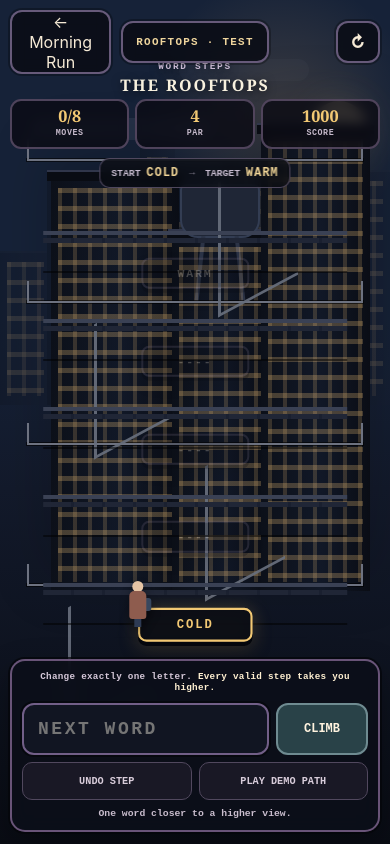
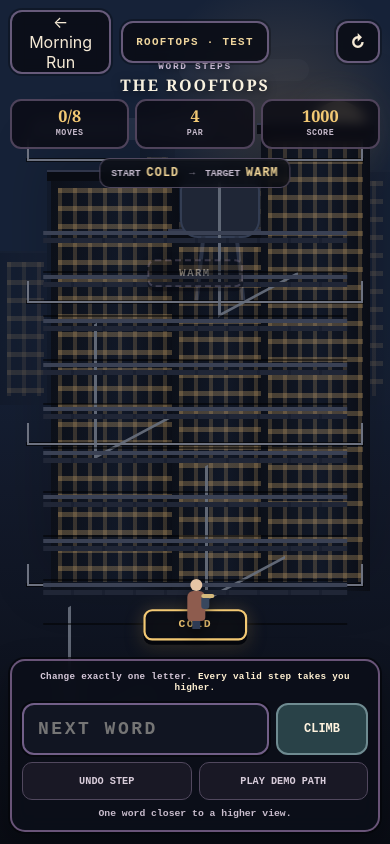
Before and after one commit to GWStudios54/ClueMorning, a website: page public/word-steps-test/index.html in a window 390 px wide. Drawn offline with Linux system fonts and the light colour scheme.

Commit message:
Animate Word Steps Rooftops character movement
* Animate Word Steps rooftop traversal

* Fix Rooftops animation timing expression

```diff
--- a/public/word-steps-test/index.html
+++ b/public/word-steps-test/index.html
@@ -46,6 +46,12 @@
     .water-tower{position:absolute;right:9%;top:-54px;width:80px;height:54px;border-radius:6px 6px 18px 18px;background:#1f2636;border:2px solid #333d53}
     .water-tower::before,.water-tower::after{content:"";position:absolute;top:50px;width:4px;height:65px;background:#2b3346}
     .water-tower::before{left:16px;transform:rotate(6deg)}.water-tower::after{right:16px;transform:rotate(-6deg)}
+    .scene-camera{
+      position:absolute;inset:0;pointer-events:none;
+      transform:translateY(var(--camera-shift,0px));
+      transition:transform 850ms cubic-bezier(.2,.8,.2,1);
+      will-change:transform;
+    }
     .fire-escape{position:absolute;left:19%;bottom:7%;width:72%;height:84%;pointer-events:none}
     .rail{position:absolute;left:0;right:0;height:2px;background:#6d7280;box-shadow:0 0 0 1px rgba(0,0,0,.6)}
     .rail::before,.rail::after{content:"";position:absolute;bottom:0;width:2px;height:22px;background:#6d7280}
@@ -62,24 +68,38 @@
       border-top:4px solid #3a4154;border-bottom:2px solid rgba(0,0,0,.5);
     }
     .ledge::before{content:"";position:absolute;left:0;right:0;top:3px;height:5px;background:repeating-linear-gradient(90deg,#202636 0 28px,#1a2030 28px 31px)}
-    .ledge.l0{bottom:0}.ledge.l1{bottom:20%}.ledge.l2{bottom:40%}.ledge.l3{bottom:60%}.ledge.l4{bottom:80%}
+    .ledge.l0{bottom:0}.ledge.l1{bottom:10%}.ledge.l2{bottom:20%}.ledge.l3{bottom:30%}.ledge.l4{bottom:40%}
+    .ledge.l5{bottom:50%}.ledge.l6{bottom:60%}.ledge.l7{bottom:70%}.ledge.l8{bottom:80%}
     .word-sign{
-      position:absolute;left:50%;transform:translate(-50%,50%);bottom:var(--y);
-      min-width:126px;padding:8px 13px;border:2px solid #6b6177;border-radius:8px;
+      position:absolute;transform:translate(-50%,50%);
+      min-width:112px;padding:7px 11px;border:2px solid #6b6177;border-radius:8px;
       background:rgba(10,12,20,.92);box-shadow:0 4px 0 #05070d,0 8px 18px rgba(0,0,0,.28);
-      color:#e9ddca;text-align:center;font:900 .82rem/1 "Courier New",monospace;letter-spacing:.16em;
-      opacity:.25;transition:opacity .28s ease,transform .45s ease,filter .28s ease;
+      color:#e9ddca;text-align:center;font:900 .73rem/1 "Courier New",monospace;letter-spacing:.14em;
+      opacity:.16;transition:opacity .28s ease,transform .45s ease,filter .28s ease,border-color .25s ease,color .25s ease;
     }
     .word-sign.active{opacity:1;color:#fff3d8;border-color:#a88e62;filter:drop-shadow(0 0 8px rgba(244,198,107,.23))}
-    .word-sign.current{color:var(--gold);transform:translate(-50%,50%) scale(1.06);border-color:var(--gold)}
+    .word-sign.current{color:var(--gold);transform:translate(-50%,50%) scale(1.08);border-color:var(--gold)}
+    .word-sign.target{opacity:.42;border-style:dashed}
+    .word-sign.target.active{opacity:1;border-style:solid}
     .climber{
-      position:absolute;left:calc(50% - 82px);bottom:var(--climb,0%);
-      width:25px;height:44px;transition:bottom .75s cubic-bezier(.2,.8,.2,1),left .75s ease;
-      z-index:8;filter:drop-shadow(0 5px 5px rgba(0,0,0,.45));
+      position:absolute;left:50%;bottom:0;
+      width:32px;height:54px;transform:translate(-50%,4px);
+      transition:left 360ms linear,bottom 520ms cubic-bezier(.2,.8,.2,1),transform 190ms ease;
+      z-index:8;filter:drop-shadow(0 6px 6px rgba(0,0,0,.45));
     }
-    .climber::before{content:"";position:absolute;left:7px;top:0;width:11px;height:11px;border-radius:50%;background:#e6c5a5}
-    .climber::after{content:"";position:absolute;left:4px;top:10px;width:17px;height:28px;border-radius:5px 5px 3px 3px;background:#8e5c4e;box-shadow:0 13px 0 -5px #2e3b54}
-    .bag{position:absolute;left:18px;top:17px;width:8px;height:13px;border-radius:3px;background:#38475e}
+    .climber-sprite{position:relative;width:100%;height:100%;transform-origin:center center}
+    .climber.facing-left .climber-sprite{transform:scaleX(-1)}
+    .climber-head{position:absolute;left:10px;top:1px;width:12px;height:12px;border-radius:50%;background:#e6c5a5}
+    .climber-body{position:absolute;left:7px;top:13px;width:18px;height:30px;border-radius:6px 6px 4px 4px;background:#8e5c4e;box-shadow:0 13px 0 -5px #2e3b54}
+    .climber-bag{position:absolute;left:21px;top:18px;width:8px;height:13px;border-radius:3px;background:#38475e}
+    .climber-scarf{position:absolute;left:21px;top:16px;width:13px;height:4px;border-radius:999px;background:#d6ba7c;transform-origin:left center}
+    .climber.walking .climber-sprite{animation:climber-bob .28s infinite alternate}
+    .climber.climbing .climber-sprite{animation:climber-climb .22s infinite alternate}
+    .climber.hopping{transform:translate(-50%,-10px)}
+    .climber.walking .climber-scarf,.climber.hopping .climber-scarf{animation:scarf-flick .24s infinite alternate}
+    @keyframes climber-bob{from{margin-top:0}to{margin-top:-3px}}
+    @keyframes climber-climb{from{margin-top:0}to{margin-top:-4px}}
+    @keyframes scarf-flick{from{transform:rotate(-7deg)}to{transform:rotate(10deg)}}
     .topbar{
       position:absolute;z-index:20;top:max(10px,env(safe-area-inset-top));left:10px;right:10px;
       display:grid;grid-template-columns:1fr auto 1fr;gap:10px;align-items:center;pointer-events:none
@@ -139,8 +159,8 @@
       .prompt{font-size:.58rem}
       form{grid-template-columns:minmax(0,1fr) 92px}
       .add{min-width:0}
-      .word-sign{min-width:108px;font-size:.72rem}
-      .climber{left:calc(50% - 70px)}
+      .word-sign{min-width:96px;font-size:.66rem}
+      .climber{width:30px;height:51px}
     }
     @media(max-height:700px){
       .climb-track{top:25%;bottom:29%}
@@ -149,6 +169,7 @@
       .stat{min-height:45px}
       .controls{padding:9px}
       .actions button{min-height:34px}
+      .scene-camera{transform:translateY(var(--camera-shift-compact,var(--camera-shift,0px)))}
     }
   </style>
 </head>
@@ -162,19 +183,25 @@
     <div class="skyline near" aria-hidden="true">
       <i class="n1"></i><i class="n2"></i><i class="n3"><span class="water-tower"></span></i><i class="n4"></i><i class="n5"></i>
     </div>
-    <div class="fire-escape" aria-hidden="true">
-      <span class="rail r1"></span><span class="rail r2"></span><span class="rail r3"></span><span class="rail r4"></span><span class="rail r5"></span>
-      <span class="stairs s1"></span><span class="stairs s2"></span><span class="stairs s3"></span><span class="stairs s4"></span>
-    </div>
+    <div class="scene-camera" id="camera" aria-hidden="true">
+      <div class="fire-escape">
+        <span class="rail r1"></span><span class="rail r2"></span><span class="rail r3"></span><span class="rail r4"></span><span class="rail r5"></span>
+        <span class="stairs s1"></span><span class="stairs s2"></span><span class="stairs s3"></span><span class="stairs s4"></span>
+      </div>
 
-    <div class="climb-track" id="track" aria-hidden="true">
-      <div class="ledge l0"></div><div class="ledge l1"></div><div class="ledge l2"></div><div class="ledge l3"></div><div class="ledge l4"></div>
-      <div class="word-sign active current" data-floor="0" style="--y:0%">COLD</div>
-      <div class="word-sign" data-floor="1" style="--y:20%">----</div>
-      <div class="word-sign" data-floor="2" style="--y:40%">----</div>
-      <div class="word-sign" data-floor="3" style="--y:60%">----</div>
-      <div class="word-sign" data-floor="4" style="--y:80%">WARM</div>
-      <div class="climber" id="climber" style="--climb:0%"><span class="bag"></span></div>
+      <div class="climb-track" id="track">
+        <div class="ledge l0"></div><div class="ledge l1"></div><div class="ledge l2"></div><div class="ledge l3"></div><div class="ledge l4"></div>
+        <div class="ledge l5"></div><div class="ledge l6"></div><div class="ledge l7"></div><div class="ledge l8"></div>
+        <div id="pathSigns"></div>
+        <div class="climber" id="climber">
+          <div class="climber-sprite">
+            <span class="climber-head"></span>
+            <span class="climber-body"></span>
+            <span class="climber-bag"></span>
+            <span class="climber-scarf"></span>
+          </div>
+        </div>
+      </div>
     </div>
 
     <div class="topbar">
@@ -222,90 +249,161 @@
       const WORDS=new Set([
         'COLD','CORD','CARD','WARD','WARM','WORD','WORE','CORE','CARE','CURE','CURL','CURD',
         'GOLD','TOLD','BOLD','FOLD','HOLD','MOLD','COLT','COLE','CODE','CONE','CORK','CORN',
-        'WOLD','WORE','WORM','FORM','FARM','HARM','HARD','WARY','WARP','WARN','WART'
+        'WOLD','WORM','FORM','FARM','HARM','HARD','WARY','WARP','WARN','WART'
       ]);
-      let path=[START], demoTimer=null;
-      const $=s=>document.querySelector(s);
-      const signs=[...document.querySelectorAll('.word-sign')];
+      const NODES=[
+        {x:50,y:0,edge:'ladder'},
+        {x:36,y:10,edge:'walk'},
+        {x:64,y:20,edge:'hop'},
+        {x:42,y:30,edge:'ladder'},
+        {x:61,y:40,edge:'walk'},
+        {x:37,y:50,edge:'hop'},
+        {x:65,y:60,edge:'ladder'},
+        {x:43,y:70,edge:'walk'},
+        {x:50,y:80,edge:null}
+      ];
+      const CAMERA=[0,0,12,30,52,78,106,136,168];
+      const CAMERA_COMPACT=[0,0,8,22,38,58,80,104,132];
 
-      function diffOne(a,b){
-        let n=0;
-        for(let i=0;i<4;i++) if(a[i]!==b[i]) n++;
-        return n===1;
+      let path=[START], placements=[{word:START,node:0}], currentNode=0, demoTimer=null, animating=false;
+      const $=s=>document.querySelector(s),climber=$('#climber'),camera=$('#camera'),signLayer=$('#pathSigns');
+
+      function diffOne(a,b){let n=0;for(let i=0;i<4;i++)if(a[i]!==b[i])n++;return n===1}
+      function score(){const moves=path.length-1;return Math.max(400,1000-Math.max(0,moves-PAR)*100)}
+      function setMessage(text,type=''){const el=$('#message');el.textContent=text;el.className='message'+(type?' '+type:'')}
+      function sleep(ms){return new Promise(resolve=>setTimeout(resolve,ms))}
+      function setPosition(nodeIndex,xOverride=null,yOverride=null){
+        const n=NODES[nodeIndex];
+        climber.style.left=`${xOverride??n.x}%`;
+        climber.style.bottom=`${yOverride??n.y}%`;
       }
-      function score(){
-        const moves=path.length-1;
-        return Math.max(400,1000-Math.max(0,moves-PAR)*100);
+      function panCamera(nodeIndex){
+        camera.style.setProperty('--camera-shift',`${CAMERA[nodeIndex]}px`);
+        camera.style.setProperty('--camera-shift-compact',`${CAMERA_COMPACT[nodeIndex]}px`);
       }
-      function setMessage(text,type=''){
-        const el=$('#message'); el.textContent=text; el.className='message'+(type?' '+type:'');
+      function face(fromIndex,toIndex){
+        climber.classList.toggle('facing-left',NODES[toIndex].x<NODES[fromIndex].x);
       }
-      function render(){
-        const moves=path.length-1;
-        $('#moves').textContent=`${moves}/${MAX}`;
-        $('#score').textContent=score();
-
-        signs.forEach((el,i)=>{
-          if(i===4){
-            el.textContent=TARGET;
-            el.classList.toggle('active', path.at(-1)===TARGET || moves>=3);
-            el.classList.toggle('current', path.at(-1)===TARGET);
-            return;
-          }
-          const word=path[i]||'----';
-          el.textContent=word;
-          el.classList.toggle('active',i<path.length);
-          el.classList.toggle('current',i===path.length-1);
-        });
-
-        const visualFloor=Math.min(4,moves);
-        $('#climber').style.setProperty('--climb',`${visualFloor*20}%`);
-        $('#undo').disabled=path.length<=1;
-
-        if(path.at(-1)===TARGET){
-          $('#playUi').style.display='none';
-          $('#complete').classList.add('show');
-          $('#finalLine').textContent=`${TARGET} in ${moves} move${moves===1?'':'s'} · ${score()} points`;
-        } else {
-          $('#playUi').style.display='';
-          $('#complete').classList.remove('show');
+      function renderSigns(){
+        signLayer.innerHTML='';
+        const occupied=new Map(placements.map(p=>[p.node,p.word]));
+        for(let i=0;i<NODES.length;i++){
+          const n=NODES[i],word=occupied.get(i);
+          if(!word && i!==NODES.length-1)continue;
+          const el=document.createElement('div');
+          el.className='word-sign';
+          if(word)el.classList.add('active');
+          if(i===currentNode)el.classList.add('current');
+          if(i===NODES.length-1)el.classList.add('target');
+          el.style.left=`${n.x}%`;el.style.bottom=`${n.y}%`;
+          el.textContent=word||TARGET;
+          signLayer.appendChild(el);
         }
       }
-      function addWord(raw,quiet=false){
+      function renderHud(){
+        const moves=path.length-1;
+        $('#moves').textContent=`${moves}/${MAX}`;$('#score').textContent=score();
+        $('#undo').disabled=path.length<=1||animating;$('#demo').disabled=animating;$('#guess').disabled=animating;
+        document.querySelector('.add').disabled=animating;
+      }
+      function renderComplete(){
+        const won=path.at(-1)===TARGET,moves=path.length-1;
+        if(won){
+          $('#playUi').style.display='none';$('#complete').classList.add('show');
+          $('#finalLine').textContent=`${TARGET} in ${moves} move${moves===1?'':'s'} · ${score()} points`;
+        }else{$('#playUi').style.display='';$('#complete').classList.remove('show')}
+      }
+      function renderAll(){renderSigns();renderHud();renderComplete();setPosition(currentNode);panCamera(currentNode)}
+
+      async function moveCharacter(toIndex,mode,fast=false){
+        if(toIndex===currentNode)return;
+        const fromIndex=currentNode,from=NODES[fromIndex],to=NODES[toIndex],factor=fast ? .65 : 1;
+        face(fromIndex,toIndex);animating=true;renderHud();
+        climber.classList.remove('walking','climbing','hopping');
+
+        if(mode==='ladder'){
+          climber.classList.add('climbing');
+          climber.style.bottom=`${to.y}%`;await sleep(430*factor);
+          climber.classList.remove('climbing');climber.classList.add('walking');
+          climber.style.left=`${to.x}%`;await sleep(260*factor);
+        }else if(mode==='walk'){
+          climber.classList.add('walking');
+          climber.style.left=`${to.x}%`;await sleep(300*factor);
+          climber.style.bottom=`${to.y}%`;await sleep(330*factor);
+        }else{
+          climber.classList.add('hopping');
+          climber.style.left=`${to.x}%`;climber.style.bottom=`${to.y}%`;await sleep(430*factor);
+        }
+
+        currentNode=toIndex;panCamera(currentNode);
+        climber.classList.remove('walking','climbing','hopping');
+        animating=false;renderHud();
+      }
+
+      async function summitRun(){
+        while(currentNode<NODES.length-1){
+          const next=currentNode+1,mode=NODES[currentNode].edge||'walk';
+          await moveCharacter(next,mode,true);
+        }
+      }
+
+      async function addWord(raw,quiet=false){
+        if(animating)return false;
         const guess=String(raw||'').toUpperCase().replace(/[^A-Z]/g,'').slice(0,4);
-        if(guess.length!==4){ if(!quiet)setMessage('Enter exactly four letters.','bad'); return false; }
-        if(path.includes(guess)){ if(!quiet)setMessage('That rooftop is already in your path.','bad'); return false; }
-        if(!WORDS.has(guess)){ if(!quiet)setMessage(`${guess} is outside this small prototype dictionary.`,'bad'); return false; }
-        if(!diffOne(path.at(-1),guess)){ if(!quiet)setMessage(`Change exactly one letter from ${path.at(-1)}.`,'bad'); return false; }
-        if(path.length-1>=MAX){ if(!quiet)setMessage('Eight moves used. Reset the test to try again.','bad'); return false; }
-        path.push(guess);
-        $('#guess').value='';
-        if(guess===TARGET)setMessage('You made the roof.','good');
-        else if(!quiet)setMessage(`${guess} holds. Keep climbing.`,'good');
-        render();
-        return true;
+        if(guess.length!==4){if(!quiet)setMessage('Enter exactly four letters.','bad');return false}
+        if(path.includes(guess)){if(!quiet)setMessage('That rooftop is already in your path.','bad');return false}
+        if(!WORDS.has(guess)){if(!quiet)setMessage(`${guess} is outside this small prototype dictionary.`,'bad');return false}
+        if(!diffOne(path.at(-1),guess)){if(!quiet)setMessage(`Change exactly one letter from ${path.at(-1)}.`,'bad');return false}
+        if(path.length-1>=MAX){if(!quiet)setMessage('Eight moves used. Reset the test to try again.','bad');return false}
+
+        path.push(guess);$('#guess').value='';
+        if(guess===TARGET){
+          placements.push({word:TARGET,node:NODES.length-1});renderSigns();renderHud();
+          if(!quiet)setMessage('Target found. Take the roof.','good');
+          await summitRun();
+          setMessage('You made the roof.','good');
+        }else{
+          const next=Math.min(currentNode+1,NODES.length-1);
+          placements.push({word:guess,node:next});renderSigns();renderHud();
+          await moveCharacter(next,NODES[currentNode].edge||'walk');
+          if(!quiet)setMessage(`${guess} holds. Keep climbing.`,'good');
+        }
+        renderAll();return true;
       }
+
+      async function undo(){
+        if(path.length<=1||animating||path.at(-1)===TARGET)return;
+        path.pop();placements.pop();
+        const target=placements.at(-1)?.node??0;
+        const reverseMode=target<currentNode?'ladder':'walk';
+        await moveCharacter(target,reverseMode,true);
+        setMessage('Dropped back one rooftop.');renderAll();
+      }
+
       function reset(){
-        if(demoTimer) clearTimeout(demoTimer);
-        demoTimer=null; path=[START]; $('#guess').value=''; setMessage('One word closer to a higher view.'); render(); $('#guess').focus();
+        if(demoTimer)clearTimeout(demoTimer);
+        demoTimer=null;path=[START];placements=[{word:START,node:0}];currentNode=0;animating=false;
+        $('#guess').value='';setMessage('One word closer to a higher view.');renderAll();$('#guess').focus();
       }
+
       function playDemo(){
         reset();
-        const demo=['CORD','CARD','WARD','WARM'];
+        const demo=['BOLD','FOLD','GOLD','HOLD','WOLD','WORD','WARD','WARM'];
         let i=0;
-        const tick=()=>{
-          if(i>=demo.length){demoTimer=null;return;}
-          addWord(demo[i++],true);
-          demoTimer=setTimeout(tick,650);
+        const tick=async()=>{
+          if(i>=demo.length){demoTimer=null;return}
+          await addWord(demo[i++],true);
+          if(i<demo.length)demoTimer=setTimeout(tick,280);else demoTimer=null;
         };
         demoTimer=setTimeout(tick,350);
       }
-      $('#form').addEventListener('submit',e=>{e.preventDefault();addWord($('#guess').value);});
-      $('#undo').addEventListener('click',()=>{if(path.length>1){path.pop();setMessage('Dropped back one rooftop.');render();}});
+
+      $('#form').addEventListener('submit',async e=>{e.preventDefault();await addWord($('#guess').value)});
+      $('#undo').addEventListener('click',undo);
       $('#demo').addEventListener('click',playDemo);
       $('#again').addEventListener('click',reset);
       $('#resetTop').addEventListener('click',reset);
-      render();
+      renderAll();
     })();
   </script>
 </body>
```
